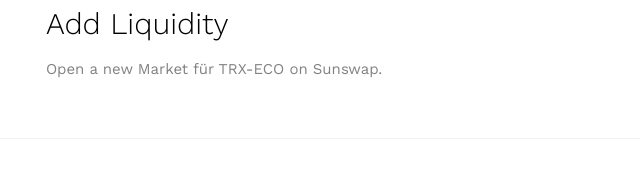
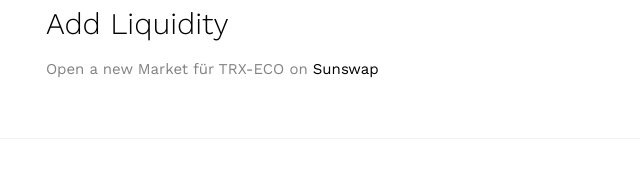
Before and after one commit to EggcellentChicken/one, a plain HTML site: page index.html in a window 1280 px wide. Shown: the part 577-763 px from the top of the page, 493-1133 px from the left. Drawn offline with nearby package versions, Linux system fonts and the light colour scheme; files whose address does not match are found by name.

Commit message:
add sunswap link

```diff
--- a/index.html
+++ b/index.html
@@ -97,7 +97,7 @@
 						<div>
 							<span class="fh5co-post-date">December 29, 2023</span>
 							<h2><a>Add Liquidity</a></h2>
-							<p>Open a new Market für TRX-ECO on Sunswap.</p>
+							<p>Open a new Market für TRX-ECO on <a href="https://sunswap.com/#/scanv2/token/detail/TRQBfhgrRXuALbCmS172znZ5XeA4H98Pao" target="_blank">Sunswap</a></p>
 						</div>
 					</div>
 
```
